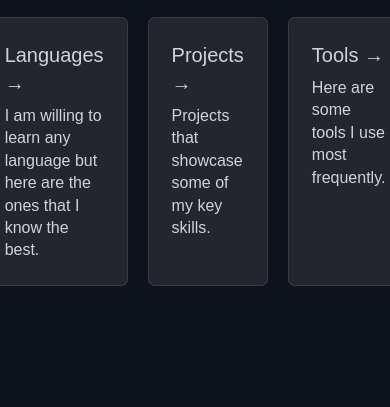
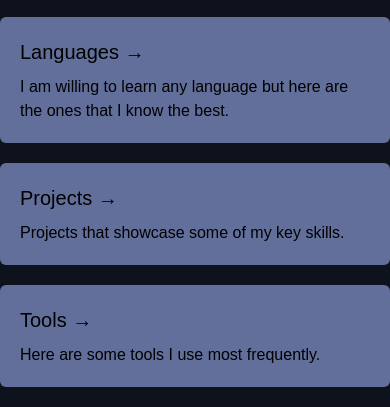
Before and after one commit to zavastopher/zavastopher.github.io, an Astro site: page / in a window 390 px wide. Shown: the part 533-940 px from the top of the page. Before the commit the page ends 844 px from the top, so only its background shows below. Built offline with nearby package versions, Linux system fonts and the light colour scheme; Astro itself is replaced by a stand-in of ours.

Commit message:
Frontpage cards modified to be better for mobile

```diff
--- a/src/components/Card.astro
+++ b/src/components/Card.astro
@@ -8,8 +8,8 @@
 const { href, title, body } = Astro.props;
 ---
 
-<li class="link-card">
-	<a href={href}>
+<li class="bg-middle flex rounded-md">
+	<a href={href} class="p-5">
 		<h2>
 			{title}
 			<span>&rarr;</span>
@@ -24,7 +24,7 @@
 		list-style: none;
 		display: flex;
 		padding: 1px;
-		background-color: #23262d;
+		background-color: #0E121;
 		background-image: none;
 		background-size: 400%;
 		border-radius: 7px;
@@ -39,7 +39,7 @@
 		padding: calc(1.5rem - 1px);
 		border-radius: 8px;
 		color: white;
-		background-color: #23262d;
+		background-color: #0E121;
 		opacity: 0.8;
 	}
 	h2 {
--- a/src/pages/index.astro
+++ b/src/pages/index.astro
@@ -33,7 +33,7 @@
                     <Image src={linkedIn} alt="linkedin link" class="h-full w-auto"/>
                 </a>
             </div>
-            <div class="flex gap-5">
+            <div class="flex gap-5 flex-col sm:flex-row">
                 <Card  title="Languages" body="I am willing to learn any language but here are the ones that I know the best." href="nill"/>
                 <Card title="Projects" body="Projects that showcase some of my key skills." href="nil"/>
                 <Card title="Tools" body="Here are some tools I use most frequently." href="nil"/>
--- a/tailwind.config.mjs
+++ b/tailwind.config.mjs
@@ -24,7 +24,11 @@
             '6xl': '10rem',
             '7xl': '15rem',
         },
-		extend: {},
+		extend: {
+            spacing: {
+                'card': '400%',
+            },
+        },
 	},
 	plugins: [],
 }
```
